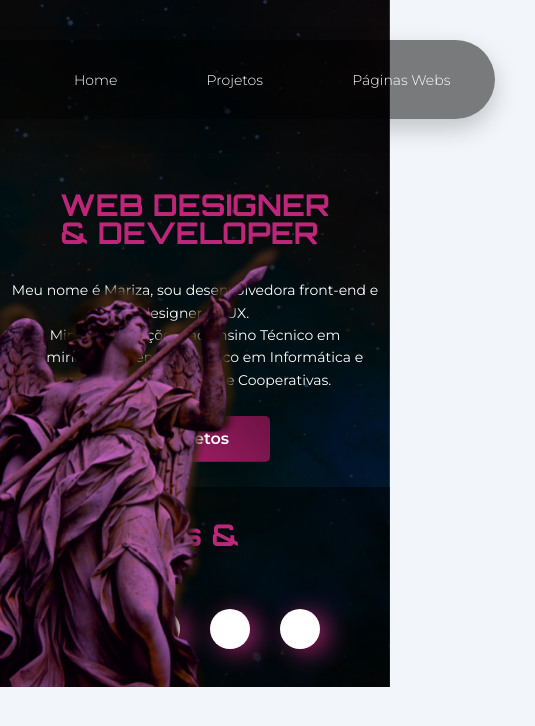
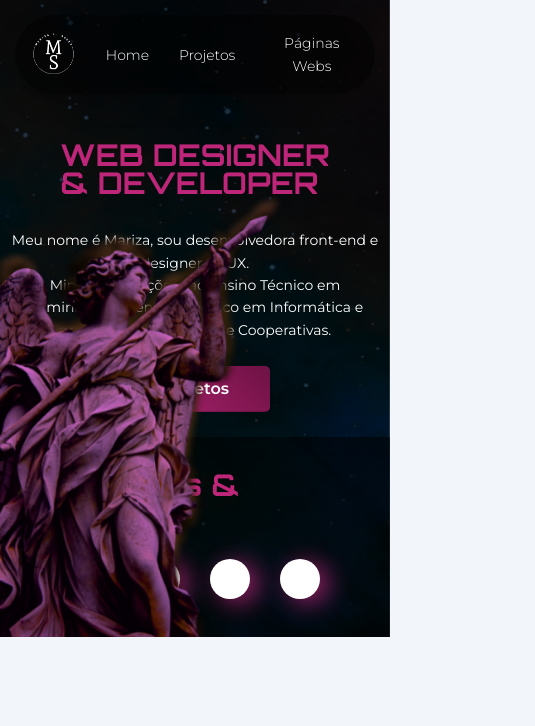
Before and after one commit to MarizaDEV/portfolio_web, a React (Vite) app: page /portfolio-web/home in a window 390 px wide. Shown: the top 726 px of the page, 535 px wide, since content can reach past the window. Built offline with nearby package versions, Linux system fonts and the light colour scheme.

Commit message:
Responsividade menu

```diff
--- a/src/app/pages/Home/styles/styles.ts
+++ b/src/app/pages/Home/styles/styles.ts
@@ -96,3 +96,21 @@ export const Box5 = styled.div`
     gap: 30px;
   }
 `;
+
+`@media (max-width: 600px) {
+  background-color: #0056b3;
+  font-size: 14px;
+  width: 120px;
+}`;
+
+`@media (min-width: 601px) and (max-width: 900px) {
+  background-color: #0069d9;
+  font-size: 15px;
+  width: 140px;
+}`;
+
+`@media (min-width: 901px) {
+  background-color: #007BFF;
+  font-size: 16px;
+  width: 150px;
+}`;
--- a/src/app/shared/components/Navbar/styles/styles.ts
+++ b/src/app/shared/components/Navbar/styles/styles.ts
@@ -7,7 +7,7 @@ export const MenuStyled = styled.div`
   font-family: "Montserrat", sans-serif;
   font-optical-sizing: auto;
   font-weight: 300;
-  margin: 0 20px;
+  width: 100%;
 
   ul {
     display: flex;
@@ -15,7 +15,7 @@ export const MenuStyled = styled.div`
     justify-content: space-around;
     width: 600px;
     list-style-type: none;
-    margin: 40px;
+    margin: 15px;
     padding: 0;
     overflow: hidden;
     background-color: rgba(0, 0, 0, 0.5);
@@ -46,4 +46,8 @@ export const MenuStyled = styled.div`
   li a:hover {
     transform: translateY(-3px);
   }
+
+  @media (max-width: 350px) {
+    font-size: 0.75rem;
+  }
 `;
```
